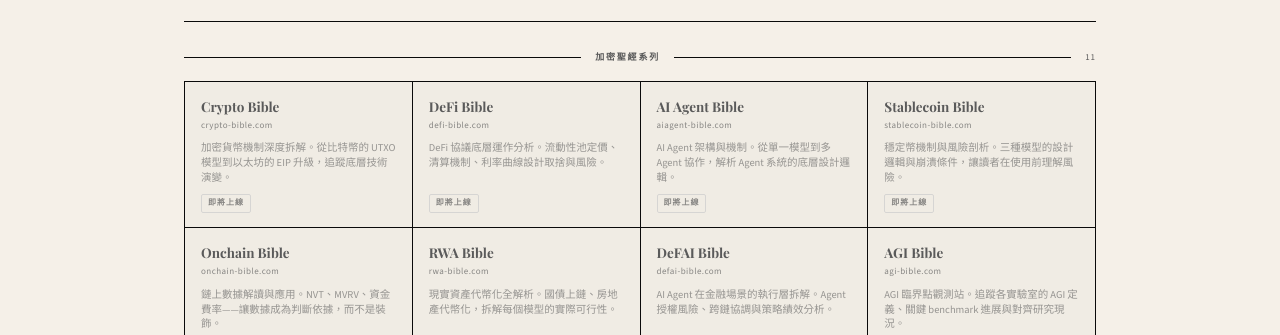
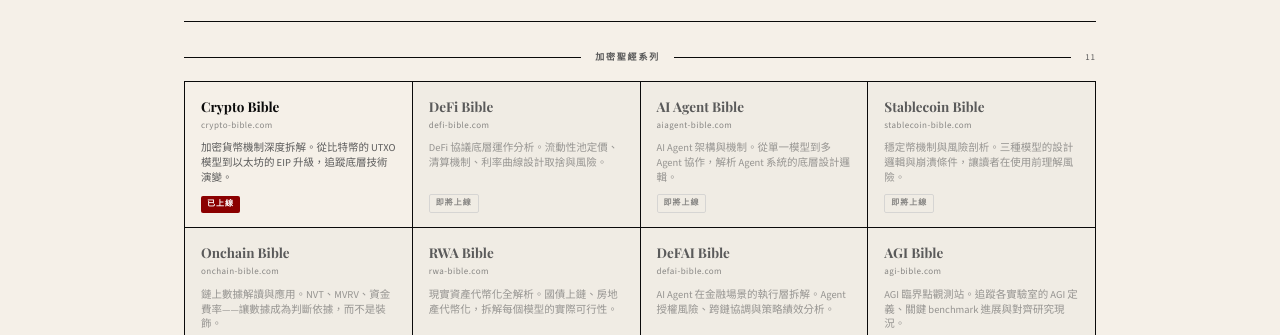
Before and after one commit to tclight2015/bible-network, a plain HTML site: page index.html in a window 1280 px wide. Shown: the part 465-800 px from the top of the page. Drawn offline with nearby package versions, Linux system fonts and the light colour scheme; a web font is replaced by a local one.

Commit message:
Mark crypto-bible.com as Live

```diff
--- a/index.html
+++ b/index.html
@@ -549,7 +549,8 @@ footer { background: var(--paper); border-top: 4px solid var(--ink); margin-top:
 
   <div class="site-grid">
 
-    <div class="site-card site-card--coming">
+    <div class="site-card site-card--live">
+      <a href="https://crypto-bible.com" target="_blank" rel="noopener">
       <div class="site-card-name">Crypto Bible</div>
       <div class="site-card-domain">crypto-bible.com</div>
       <div class="site-card-desc">
@@ -557,7 +558,8 @@ footer { background: var(--paper); border-top: 4px solid var(--ink); margin-top:
         <span class="lc-en">Deep-dive crypto mechanics. From Bitcoin's UTXO to Ethereum EIPs, tracking underlying technology evolution.</span>
         <span class="lc-ja">暗号資産の仕組みを徹底解説。BTCのUTXOモデルからEthereumのEIPまで技術進化を追う。</span>
       </div>
-      <span class="site-card-badge badge-coming"><span class="lc-zh">即將上線</span><span class="lc-en">Coming Soon</span><span class="lc-ja">近日公開</span></span>
+      <span class="site-card-badge badge-live"><span class="lc-zh">已上線</span><span class="lc-en">Live</span><span class="lc-ja">公開中</span></span>
+      </a>
     </div>
 
     <div class="site-card site-card--coming">
```
